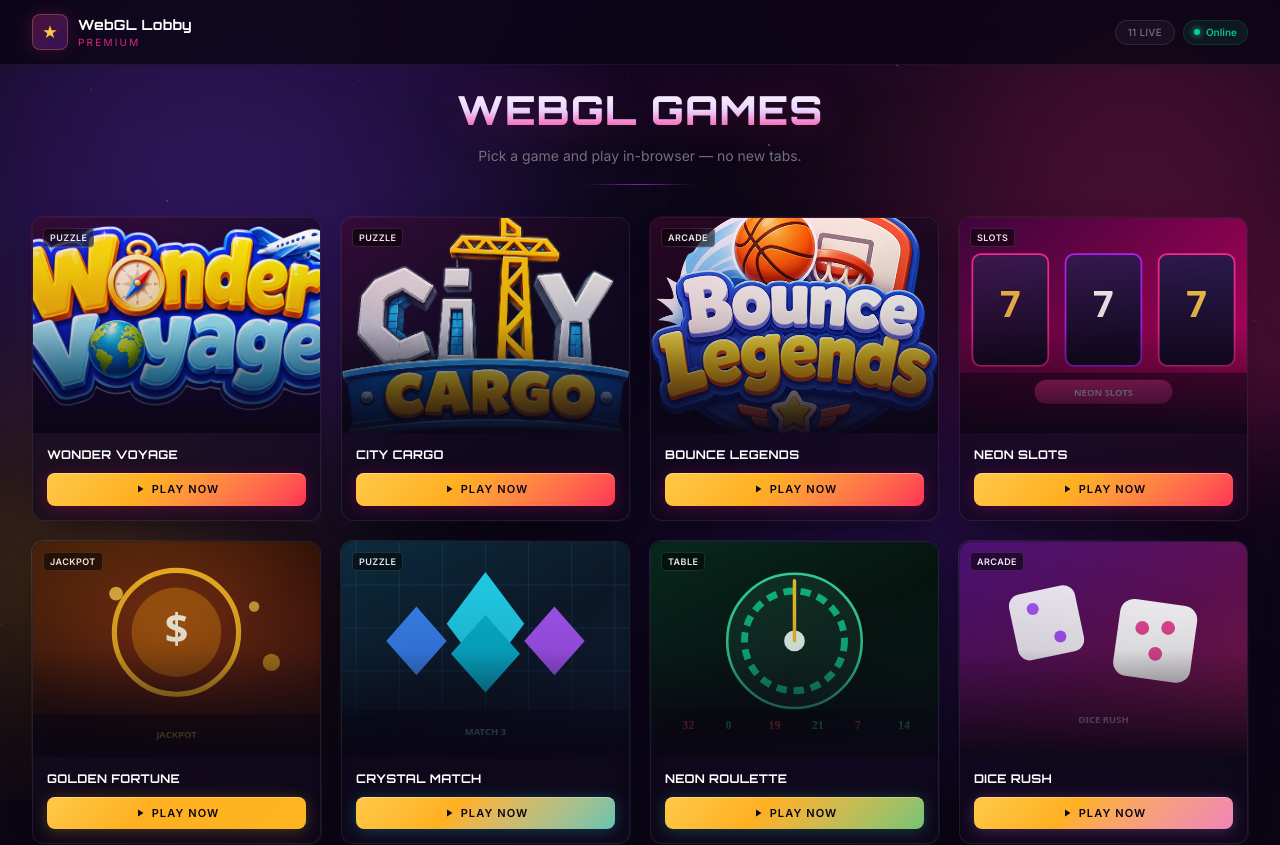
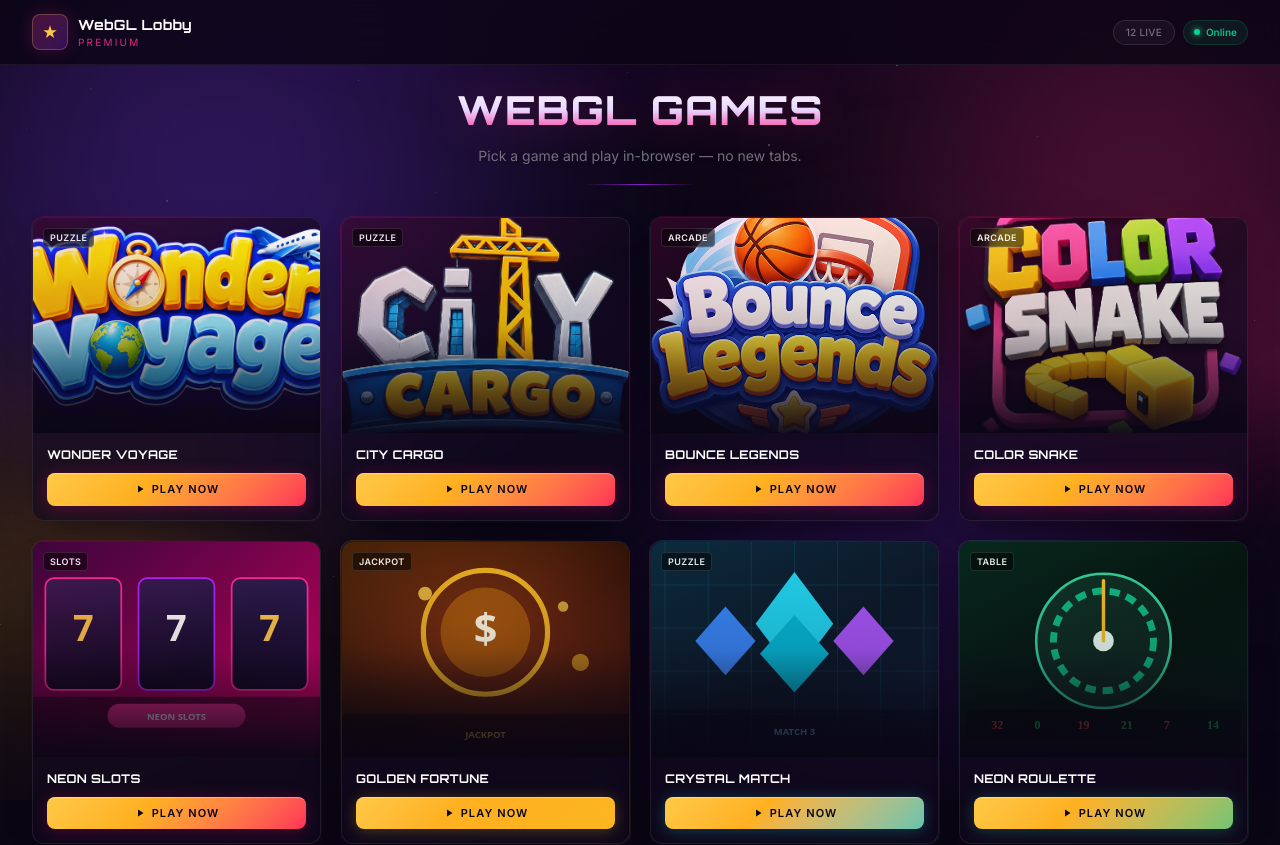
Before and after one commit to nextgen0090/GamesDashboard, a React (Vite) app: page / in a window 1280 px wide. Shown: the top 845 px of the page. Built offline with nearby package versions, Linux system fonts and the light colour scheme.

Commit message:
color snake

```diff
--- a/src/data/games.ts
+++ b/src/data/games.ts
@@ -33,6 +33,17 @@ export const games: Game[] = [
         tagline: 'Hoops!',
         url: 'https://shaffan-nextgen.github.io/BounceLegends-Build/',
         image: '/games/bounce-legends.png',
+        gradientFrom: '#ff006e',
+        gradientTo: '#8338ec',
+        glow: '#ff006e',
+        category: 'Arcade',
+    },
+    {
+        id: 'color-snake',
+        name: 'Color Snake',
+        tagline: 'Classic snake with a twist',
+        url: 'https://shaffan-nextgen.github.io/ColorSnake-Build/',
+        image: '/games/color-snake.png',
         gradientFrom: '#ff006e',
         gradientTo: '#8338ec',
         glow: '#ff006e',
```
Also changed, not shown: public/games/color-snake.png (added).
